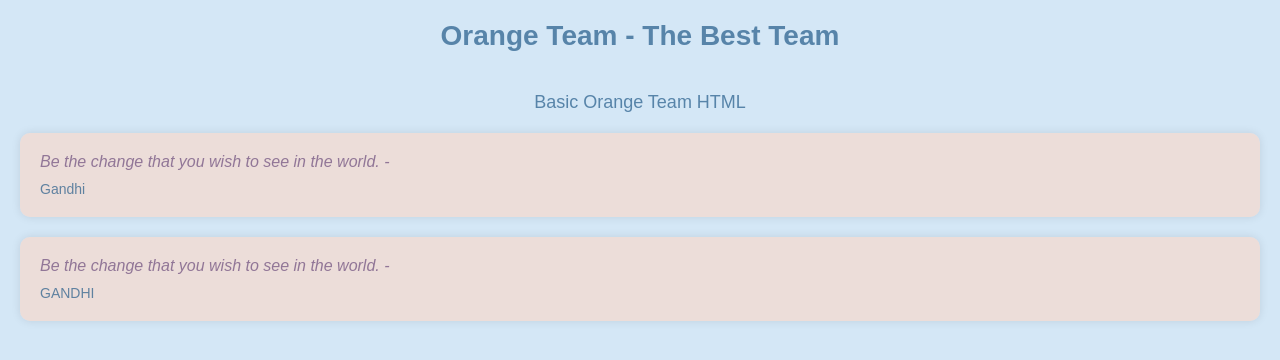
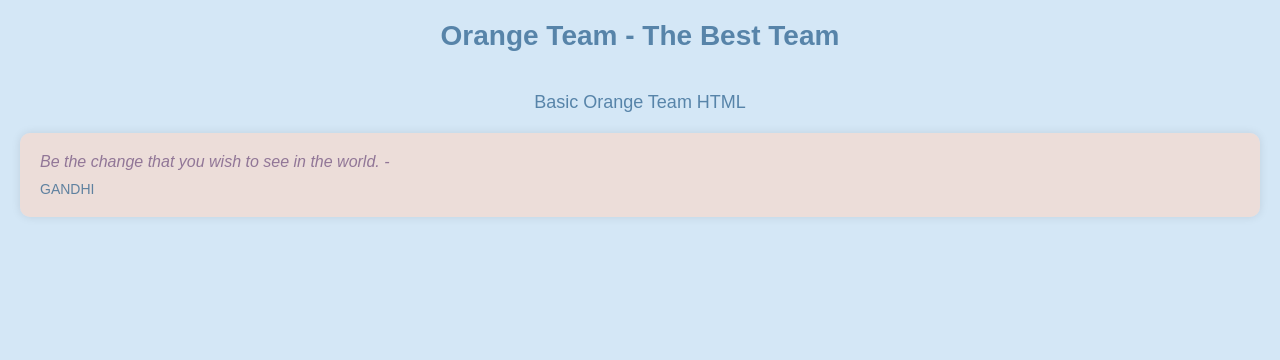
Before and after one commit to rpindel/GitLab, a plain HTML site: page index.html in a window 1280 px wide. Drawn offline with Linux system fonts and the light colour scheme.

Commit message:
Removed doubled quotes

```diff
--- a/index.html
+++ b/index.html
@@ -13,7 +13,6 @@
 
   <!-- Your content goes here -->
 
-  <blockquote>Be the change that you wish to see in the world. -<cite>Gandhi</cite></blockquote>
   <blockquote>Be the change that you wish to see in the world. -<cite>GANDHI</cite></blockquote>
 
 </body>
```
